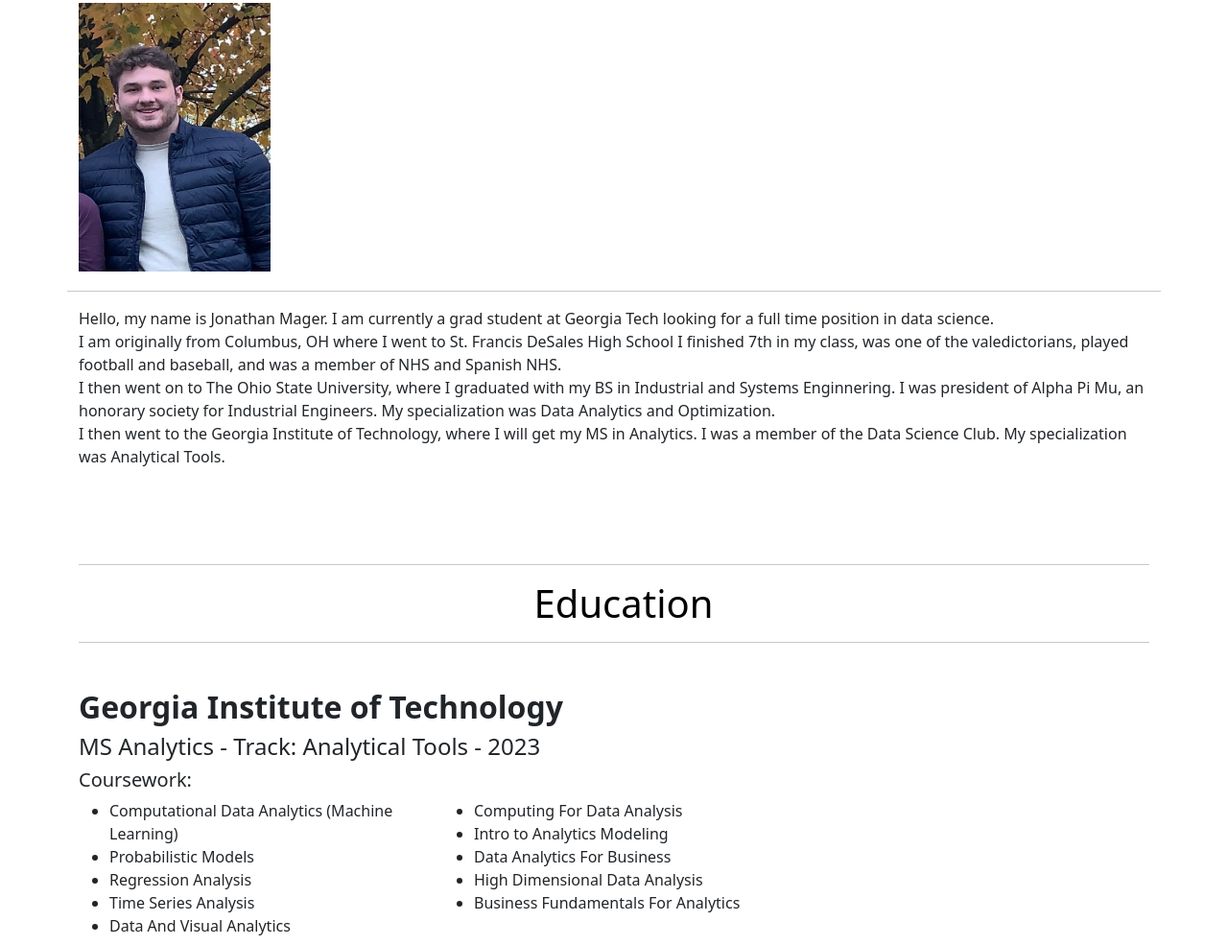
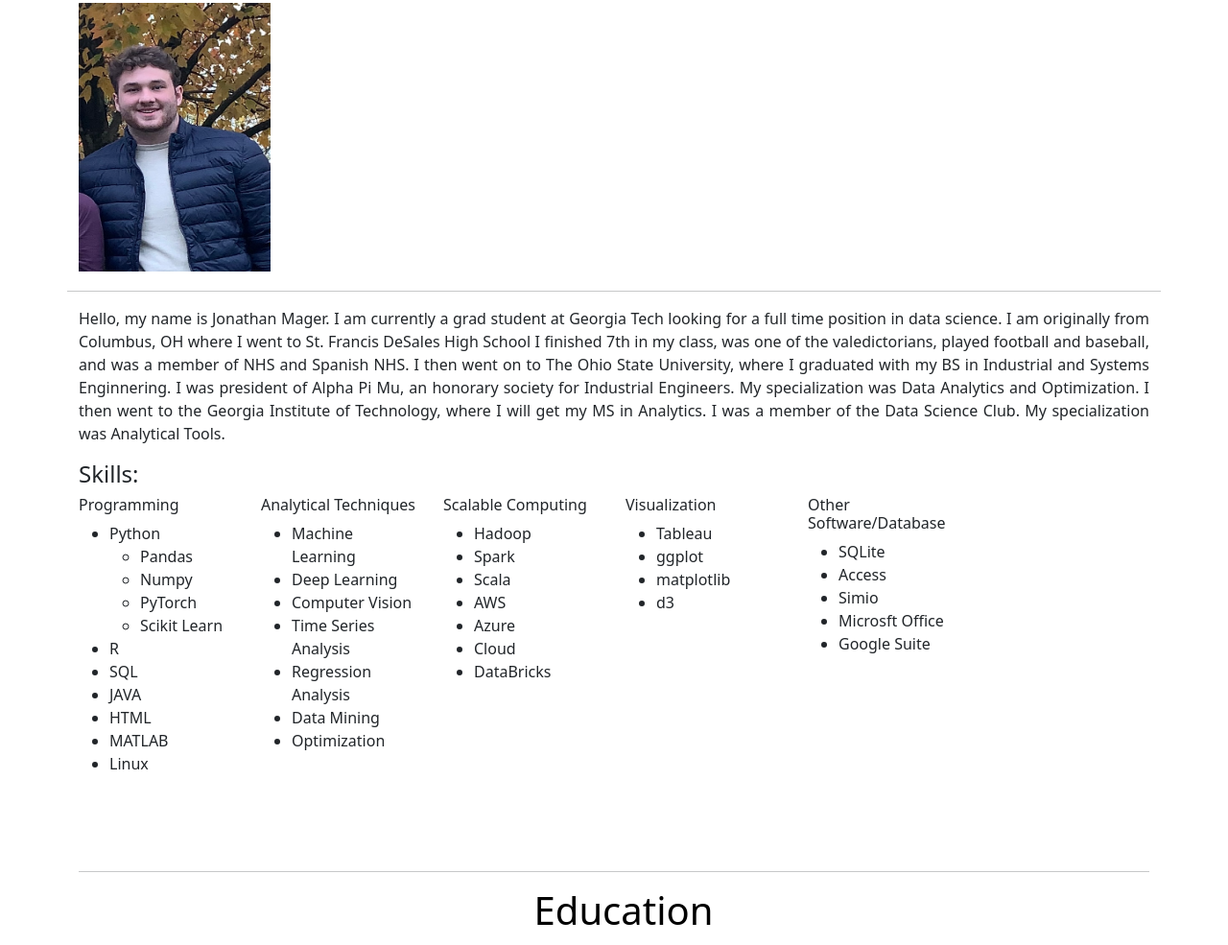
Before and after one commit to jonathanmager/jonathanmager.github.io, a plain HTML site: page index.html in a window 1280 px wide. Shown: the part 1095-2080 px from the top of the page at 96% size. Drawn offline with nearby package versions, Linux system fonts and the light colour scheme.

Commit message:
Add files via upload

```diff
--- a/index.html
+++ b/index.html
@@ -18,7 +18,7 @@
 
 <nav class="navbar navbar-expand-lg fixed-top navbarScroll">
     <div class="container">
-        <a style = "color:white;" class="navbar-brand" href="#">Jonathan Mager</a>
+        <a style = "color:white;" class="navbar-brand" href="#"><b>Jonathan Mager</b></a>
         <button class="navbar-toggler" type="button" data-bs-toggle="collapse" data-bs-target="#navbarSupportedContent" aria-controls="navbarSupportedContent" aria-expanded="false" aria-label="Toggle navigation">
             <span class="navbar-toggler-icon"></span>
         </button>
@@ -52,7 +52,7 @@
     <div class="container-fluid">
         <div class="row">
         <div class="col-lg-12 col-md-12 col-sm-12 col-xs-12 hero-text">
-            <h2 class="hero_title">Jonathan Mager</h2>
+            <h2 class="hero_title"><b>Jonathan Mager</b></h2>
             <p class="hero_desc">MS Analytics Student at Georgia Tech</p>
         </div>
         </div>
@@ -72,17 +72,79 @@
 
 
                 <hr>
-                <p> Hello, my name is Jonathan Mager. I am currently a grad student at Georgia Tech looking for
-                    a full time position in data science. <br>
+                <p style="text-align:justify"> Hello, my name is Jonathan Mager. I am currently a grad student at Georgia Tech looking for
+                    a full time position in data science.
                     I am originally from Columbus, OH where I went to St. Francis DeSales High School
                     I finished 7th in my class, was one of the valedictorians, played football and baseball, and was
-                    a member of NHS and Spanish NHS. <br> I then went on to The Ohio State University, where I graduated with my
+                    a member of NHS and Spanish NHS. I then went on to The Ohio State University, where I graduated with my
                     BS in Industrial and Systems Enginnering. I was president of Alpha Pi Mu, an honorary society for Industrial
-                    Engineers. My specialization was Data Analytics and Optimization. <br> I then went to the Georgia Institute of Technology,
+                    Engineers. My specialization was Data Analytics and Optimization. I then went to the Georgia Institute of Technology,
                     where I will get my MS in Analytics. I was a member of the Data Science Club. My specialization was Analytical Tools.
 
                </p>
+               <h4> Skills:</h4>
+               <div class="col-lg-2">
+               <h6>Programming</h6>
+               <ul>
+                <li>Python</li>
+                <ul>
+                    <li>Pandas</li>
+                    <li> Numpy </li>
+                    <li> PyTorch</li>
+                    <li> Scikit Learn</li>
+                </ul>
+                <li> R</li>
+                <li> SQL </li>
+                <li> JAVA</li>
+                <li>HTML</li>
+                <li> MATLAB</li>
+                <li> Linux</li>
+               </ul>
+            </div>
+            <div class="col-lg-2">
+                <h6>Analytical Techniques</h6>
+                <ul>
+                 <li>Machine Learning</li>
+                 <li> Deep Learning </li>
+                 <li> Computer Vision </li>
+                 <li> Time Series Analysis</li>
+                 <li>Regression Analysis</li>
+                 <li> Data Mining</li>
+                 <li> Optimization</li>
+                </ul>
+             </div>
+             <div class="col-lg-2">
+                <h6>Scalable Computing</h6>
+                <ul>
+                 <li>Hadoop</li>
+                 <li> Spark</li>
+                 <li> Scala </li>
+                 <li> AWS </li>
+                 <li>Azure</li>
+                 <li> Cloud</li>
+                 <li> DataBricks</li>
+                </ul>
+             </div>
+             <div class="col-lg-2">
+                <h6>Visualization</h6>
+                <ul>
+                 <li>Tableau</li>
+                 <li> ggplot</li>
+                 <li> matplotlib </li>
+                 <li> d3 </li>
+                </ul>
+             </div>
+             <div class="col-lg-2">
+                <h6>Other Software/Database</h6>
+                <ul>
+                 <li>SQLite</li>
+                 <li> Access</li>
+                 <li> Simio </li>
+                 <li> Microsft Office </li>
+                 <li> Google Suite</li>
 
+                </ul>
+             </div>
             </div>
         </div>
 </section>
```
